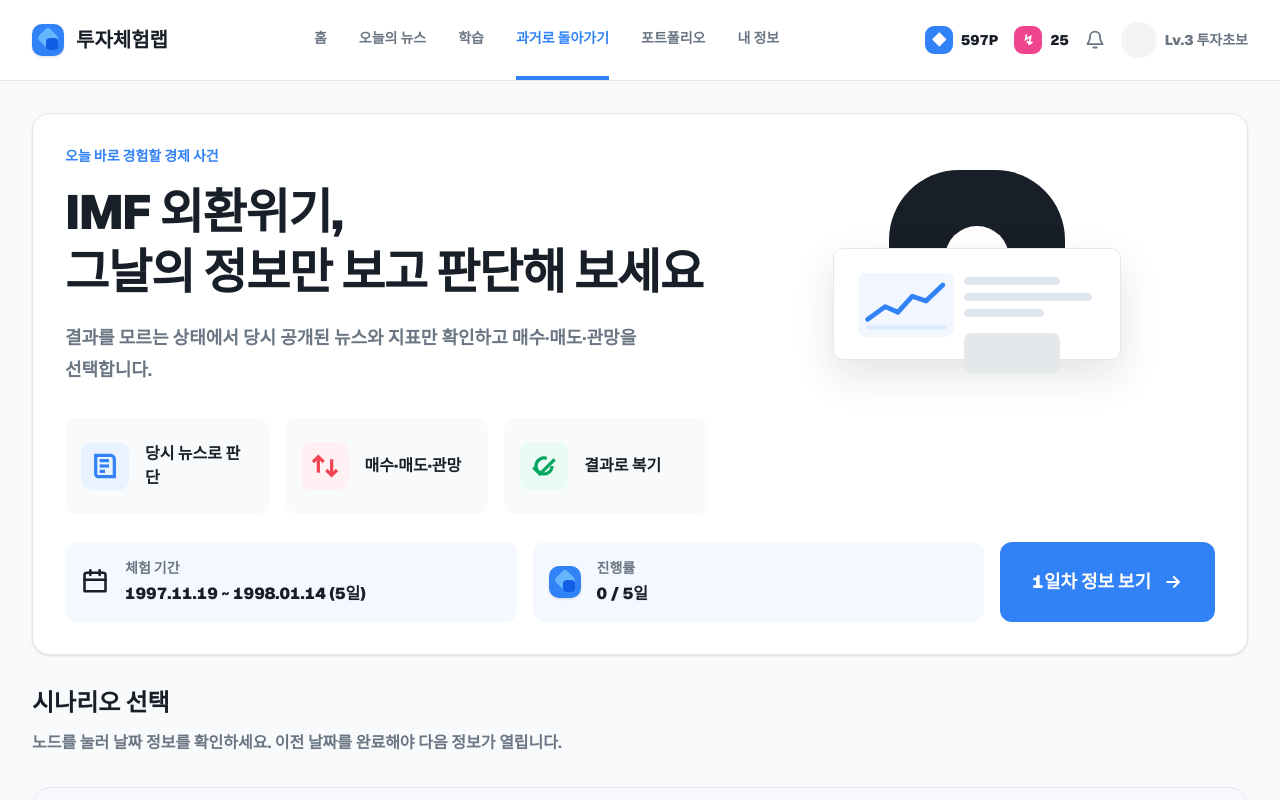
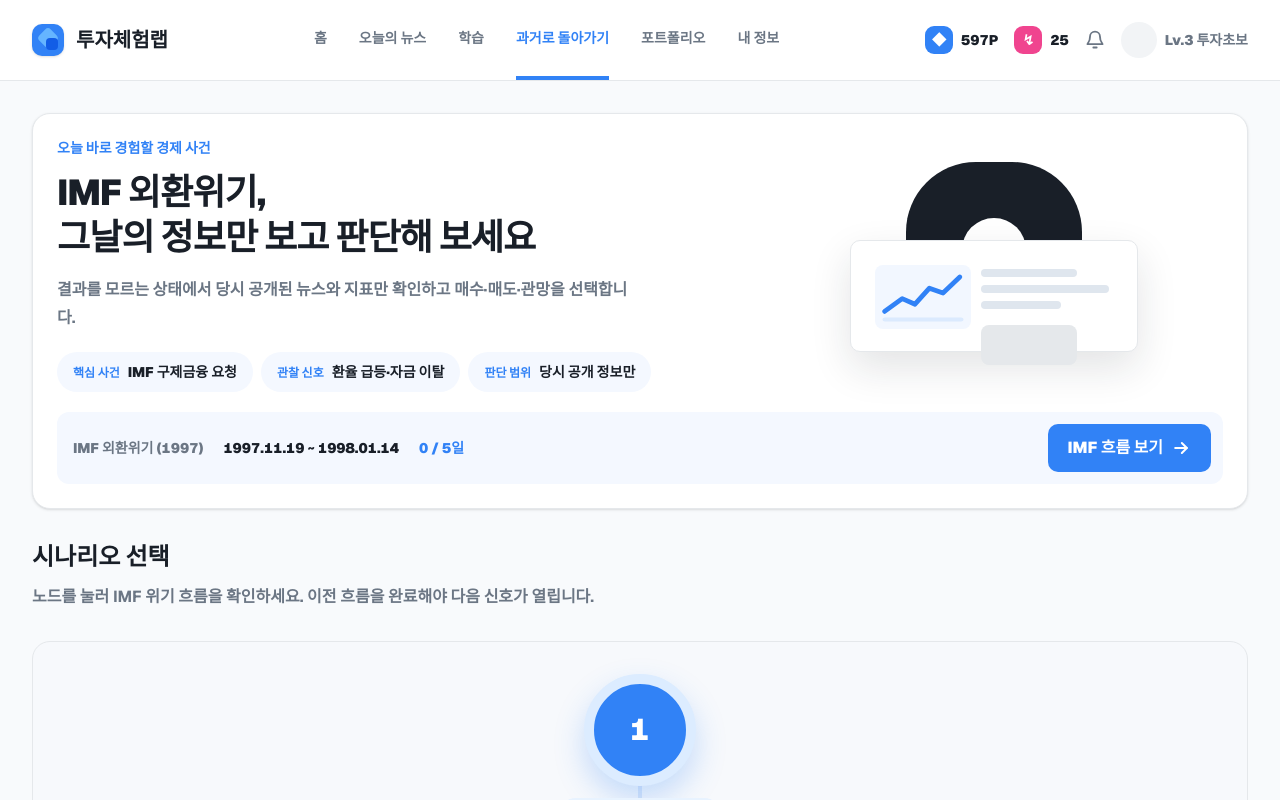
Before and after one commit to choiyoung69/woowa-prototype-investment, a Next.js app in the folder landing/: page /scenarios in a window 1280 px wide. Shown: the top 800 px of the page. Built offline with nearby package versions, Linux system fonts and the light colour scheme.

Commit message:
Compact IMF scenario intro

```diff
--- a/landing/src/app/scenarios/page.tsx
+++ b/landing/src/app/scenarios/page.tsx
@@ -9,30 +9,10 @@ export const metadata: Metadata = {
 const featuredScenario = scenarios[0];
 const featuredDays = featuredScenario.days;
 
-const flowCards = [
-  {
-    title: "당시 뉴스로 판단",
-    description: "1997년 실제 상황을 바탕으로 한 뉴스 제공",
-    tone: "text-accent bg-[#e8f3ff]",
-    icon: "news",
-  },
-  {
-    title: "매수·매도·관망",
-    description: "매일 투자 결정을 선택하고 이유 기록",
-    tone: "text-down bg-[#fff1f3]",
-    icon: "trade",
-  },
-  {
-    title: "결과로 복기",
-    description: "내 선택의 결과와 놓친 신호 확인",
-    tone: "text-up bg-[#e9fbf2]",
-    icon: "review",
-  },
-];
-
-const detailTiles = [
-  { label: "체험 기간", value: "1997.11.19 ~ 1998.01.14 (5일)" },
-  { label: "진행률", value: "0 / 5일" },
+const imfInfoChips = [
+  { label: "핵심 사건", value: "IMF 구제금융 요청" },
+  { label: "관찰 신호", value: "환율 급등·자금 이탈" },
+  { label: "판단 범위", value: "당시 공개 정보만" },
 ];
 
 const navItems = ["홈", "오늘의 뉴스", "학습", "과거로 돌아가기", "포트폴리오", "내 정보"];
@@ -41,6 +21,8 @@ const issueFallbacks = [
   ["환율 급등", "외국인 자금 이탈", "시장 불안"],
   ["긴급 금리 인상", "신용경색", "주가 급락"],
   ["IMF 협상", "구제금융 임박", "시장 충격"],
+  ["구조조정", "긴축 조건", "고용 불안"],
+  ["금 모으기", "심리 회복", "반등 신호"],
 ];
 
 function ArrowIcon({ className = "h-5 w-5" }: { className?: string }) {
@@ -103,26 +85,6 @@ function BellIcon() {
   );
 }
 
-function CalendarIcon() {
-  return (
-    <svg
-      viewBox="0 0 24 24"
-      className="h-7 w-7"
-      fill="none"
-      stroke="currentColor"
-      strokeWidth={2.2}
-      strokeLinecap="round"
-      strokeLinejoin="round"
-      aria-hidden="true"
-    >
-      <path d="M8 2v4" />
-      <path d="M16 2v4" />
-      <path d="M3 10h18" />
-      <path d="M5 4h14a2 2 0 0 1 2 2v14H3V6a2 2 0 0 1 2-2Z" />
-    </svg>
-  );
-}
-
 function FlowIcon({ type }: { type: string }) {
   if (type === "trade") {
     return (
@@ -181,19 +143,6 @@ function HeroIllustration() {
   );
 }
 
-function FlowCard({ card }: { card: (typeof flowCards)[number] }) {
-  return (
-    <div className="flex min-h-24 items-center gap-4 rounded-[12px] bg-background p-4">
-      <div className={`flex h-12 w-12 shrink-0 items-center justify-center rounded-[10px] ${card.tone}`}>
-        <FlowIcon type={card.icon} />
-      </div>
-      <div>
-        <p className="text-base font-black">{card.title}</p>
-      </div>
-    </div>
-  );
-}
-
 function ScenarioPathNode({
   day,
   index,
@@ -240,7 +189,7 @@ function ScenarioPathNode({
           <div className="mt-5 rounded-[16px] border border-border bg-surface p-5 shadow-sm">
             <div className="flex items-start justify-between gap-4">
               <div>
-                <p className="text-sm font-black text-accent">클릭한 날짜 정보</p>
+                <p className="text-sm font-black text-accent">IMF 위기 신호</p>
                 <h3 className="mt-2 text-2xl font-black">{titles[index]}</h3>
                 <p className="mt-3 text-sm font-bold leading-6 text-muted">
                   {descriptions[index]}
@@ -266,7 +215,7 @@ function ScenarioPathNode({
               href={`/scenario/${featuredScenario.id}`}
               className="mt-5 flex h-12 items-center justify-center rounded-[10px] bg-accent text-base font-black text-white transition hover:bg-[#1b64da]"
             >
-              1일차 시작하기
+              IMF 시나리오 시작하기
             </Link>
           </div>
         </details>
@@ -283,7 +232,7 @@ function ScenarioPathNode({
               {index}일차 완료 후 열려요
             </p>
             <p className="mt-2 text-sm font-bold text-muted">
-              이전 날짜를 진행하기 전에는 날짜 정보와 주요 이슈를 공개하지 않습니다.
+              이전 흐름을 진행하기 전에는 다음 IMF 신호를 공개하지 않습니다.
             </p>
           </div>
         </div>
@@ -331,22 +280,25 @@ export default function ScenariosPage() {
       </header>
 
       <div className="mx-auto max-w-7xl px-5 py-8 sm:px-8">
-        <section className="rounded-[18px] border border-border bg-surface p-6 shadow-sm sm:p-8">
-          <div className="grid gap-8 lg:grid-cols-[1.15fr_0.85fr]">
+        <section className="rounded-[18px] border border-border bg-surface p-5 shadow-sm sm:p-6">
+          <div className="grid gap-5 lg:grid-cols-[1.2fr_0.8fr]">
             <div>
               <p className="text-sm font-black text-accent">오늘 바로 경험할 경제 사건</p>
-              <h1 className="mt-4 text-4xl font-black leading-tight tracking-tight sm:text-5xl">
+              <h1 className="mt-3 text-3xl font-black leading-tight tracking-tight sm:text-4xl">
                 IMF 외환위기,
                 <br />
                 그날의 정보만 보고 판단해 보세요
               </h1>
-              <p className="mt-5 max-w-xl text-lg font-bold leading-8 text-muted">
+              <p className="mt-4 max-w-xl text-base font-bold leading-7 text-muted">
                 결과를 모르는 상태에서 당시 공개된 뉴스와 지표만 확인하고 매수·매도·관망을 선택합니다.
               </p>
 
-              <div className="mt-8 grid gap-4 md:grid-cols-3">
-                {flowCards.map((card) => (
-                  <FlowCard key={card.title} card={card} />
+              <div className="mt-5 flex flex-wrap gap-2">
+                {imfInfoChips.map((chip) => (
+                  <div key={chip.label} className="rounded-full bg-[#f4f8ff] px-4 py-2">
+                    <span className="text-xs font-black text-accent">{chip.label}</span>
+                    <span className="ml-2 text-sm font-black">{chip.value}</span>
+                  </div>
                 ))}
               </div>
             </div>
@@ -354,23 +306,17 @@ export default function ScenariosPage() {
             <HeroIllustration />
           </div>
 
-          <div className="mt-7 grid gap-4 lg:grid-cols-[1fr_1fr_auto]">
-            {detailTiles.map((tile, index) => (
-              <div key={tile.label} className="flex items-center gap-4 rounded-[12px] bg-[#f4f8ff] p-4">
-                <div className="text-[#191f28]">
-                  {index === 0 ? <CalendarIcon /> : <LogoIcon />}
-                </div>
-                <div>
-                  <p className="text-sm font-black text-muted">{tile.label}</p>
-                  <p className="mt-1 text-base font-black">{tile.value}</p>
-                </div>
-              </div>
-            ))}
+          <div className="mt-5 flex flex-wrap items-center justify-between gap-3 rounded-[12px] bg-[#f4f8ff] p-3">
+            <div className="flex flex-wrap gap-x-5 gap-y-2 px-1 text-sm font-black">
+              <span className="text-muted">IMF 외환위기 (1997)</span>
+              <span>1997.11.19 ~ 1998.01.14</span>
+              <span className="text-accent">0 / 5일</span>
+            </div>
             <Link
               href="#scenario-path"
-              className="flex min-h-16 items-center justify-center gap-3 rounded-[12px] bg-accent px-8 text-lg font-black text-white transition hover:bg-[#1b64da]"
+              className="flex min-h-12 items-center justify-center gap-2 rounded-[10px] bg-accent px-5 text-base font-black text-white transition hover:bg-[#1b64da]"
             >
-              1일차 정보 보기
+              IMF 흐름 보기
               <ArrowIcon />
             </Link>
           </div>
@@ -379,7 +325,7 @@ export default function ScenariosPage() {
         <section id="scenario-path" className="mt-8 scroll-mt-6">
           <h2 className="text-2xl font-black">시나리오 선택</h2>
           <p className="mt-3 text-base font-bold text-muted">
-            노드를 눌러 날짜 정보를 확인하세요. 이전 날짜를 완료해야 다음 정보가 열립니다.
+            노드를 눌러 IMF 위기 흐름을 확인하세요. 이전 흐름을 완료해야 다음 신호가 열립니다.
           </p>
 
           <div className="mt-8 rounded-[18px] border border-border bg-[#f7f9fc] px-4 py-8 sm:px-8">
```
